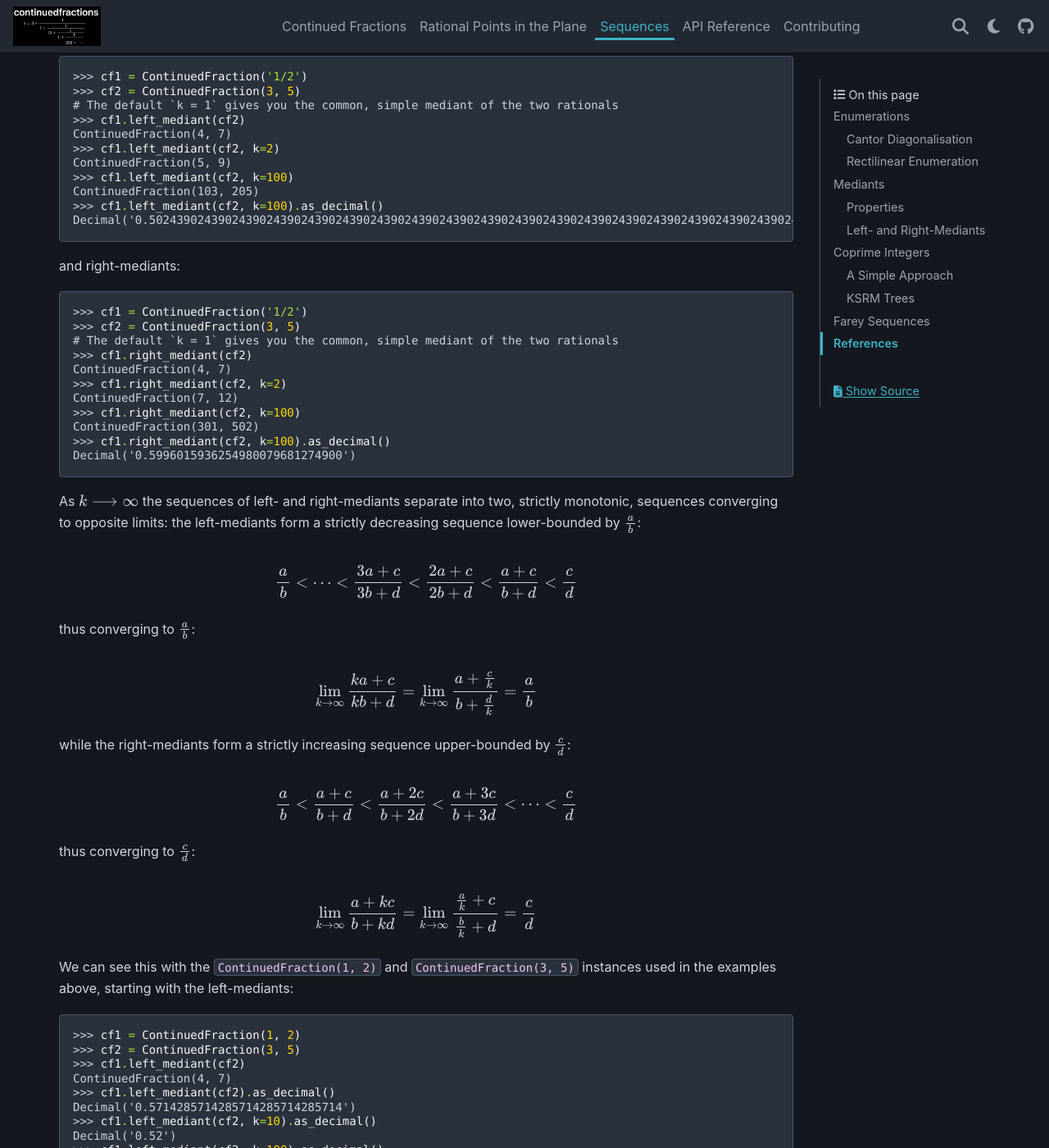
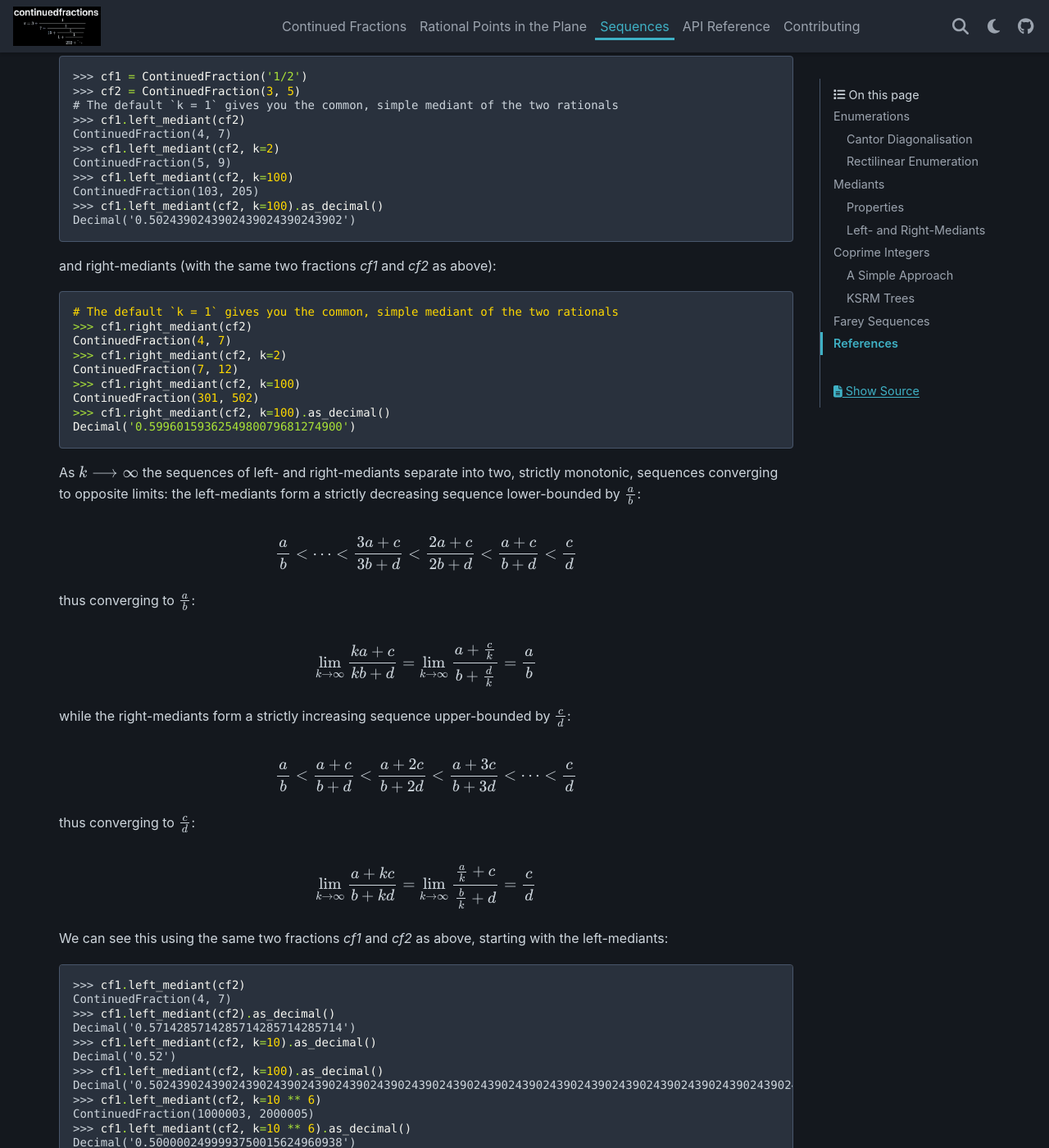
Before and after one commit to sr-murthy/continuedfractions, a Sphinx documentation site: the page built from docs/sources/sequences.rst, in a window 1280 px wide and 1400 px high, scrolled down 12599 px. Shown: the whole window at 82% size. Built offline with Sphinx 7.4.7 and the PyData theme 0.15.4, drawn with Linux system fonts in a browser that asks for light colours; nearby versions of some CDN libraries; some of the changed text lies outside the part shown.

Commit message:
docs: fix doctest examples in the Sphinx docs

```diff
--- a/docs/sources/sequences.rst
+++ b/docs/sources/sequences.rst
@@ -348,14 +348,12 @@ Here are some examples of constructing left-mediants:
    >>> cf1.left_mediant(cf2, k=100)
    ContinuedFraction(103, 205)
    >>> cf1.left_mediant(cf2, k=100).as_decimal()
-   Decimal('0.5024390243902439024390243902439024390243902439024390243902439024390243902439024390243902439024390244')
+   Decimal('0.5024390243902439024390243902')
 
-and right-mediants:
+and right-mediants (with the same two fractions `cf1` and `cf2` as above):
 
 .. code:: python
 
-   >>> cf1 = ContinuedFraction('1/2')
-   >>> cf2 = ContinuedFraction(3, 5)
    # The default `k = 1` gives you the common, simple mediant of the two rationals
    >>> cf1.right_mediant(cf2)
    ContinuedFraction(4, 7)
@@ -391,12 +389,10 @@ thus converging to :math:`\frac{c}{d}`:
 
    \lim_{k \to \infty} \frac{a + kc}{b + kd} = \lim_{k \to \infty} \frac{\frac{a}{k} + c}{\frac{b}{k} + d} = \frac{c}{d}
 
-We can see this with the ``ContinuedFraction(1, 2)`` and ``ContinuedFraction(3, 5)`` instances used in the examples above, starting with the left-mediants:
+We can see this using the same two fractions `cf1` and `cf2` as above, starting with the left-mediants:
 
 .. code:: python
 
-   >>> cf1 = ContinuedFraction(1, 2)
-   >>> cf2 = ContinuedFraction(3, 5)
    >>> cf1.left_mediant(cf2)
    ContinuedFraction(4, 7)
    >>> cf1.left_mediant(cf2).as_decimal()
@@ -410,12 +406,10 @@ We can see this with the ``ContinuedFraction(1, 2)`` and ``ContinuedFraction(3,
    >>> cf1.left_mediant(cf2, k=10 ** 6).as_decimal()
    Decimal('0.5000002499993750015624960938')
 
-And then the right-mediants:
+and then the right-mediants:
 
 .. code:: python
 
-   >>> cf1 = ContinuedFraction(1, 2)
-   >>> cf2 = ContinuedFraction(3, 5)
    >>> cf1.right_mediant(cf2).as_decimal()
    Decimal('0.5714285714285714285714285714')
    >>> cf1.right_mediant(cf2, k=10).as_decimal()
```
Also changed, not shown: other parts of docs/sources/sequences.rst (+8 -10 lines), docs/sources/continued-fractions.rst (+7 -5 lines), docs/sources/rational-points.rst (+13 -20 lines), 2 other files.
